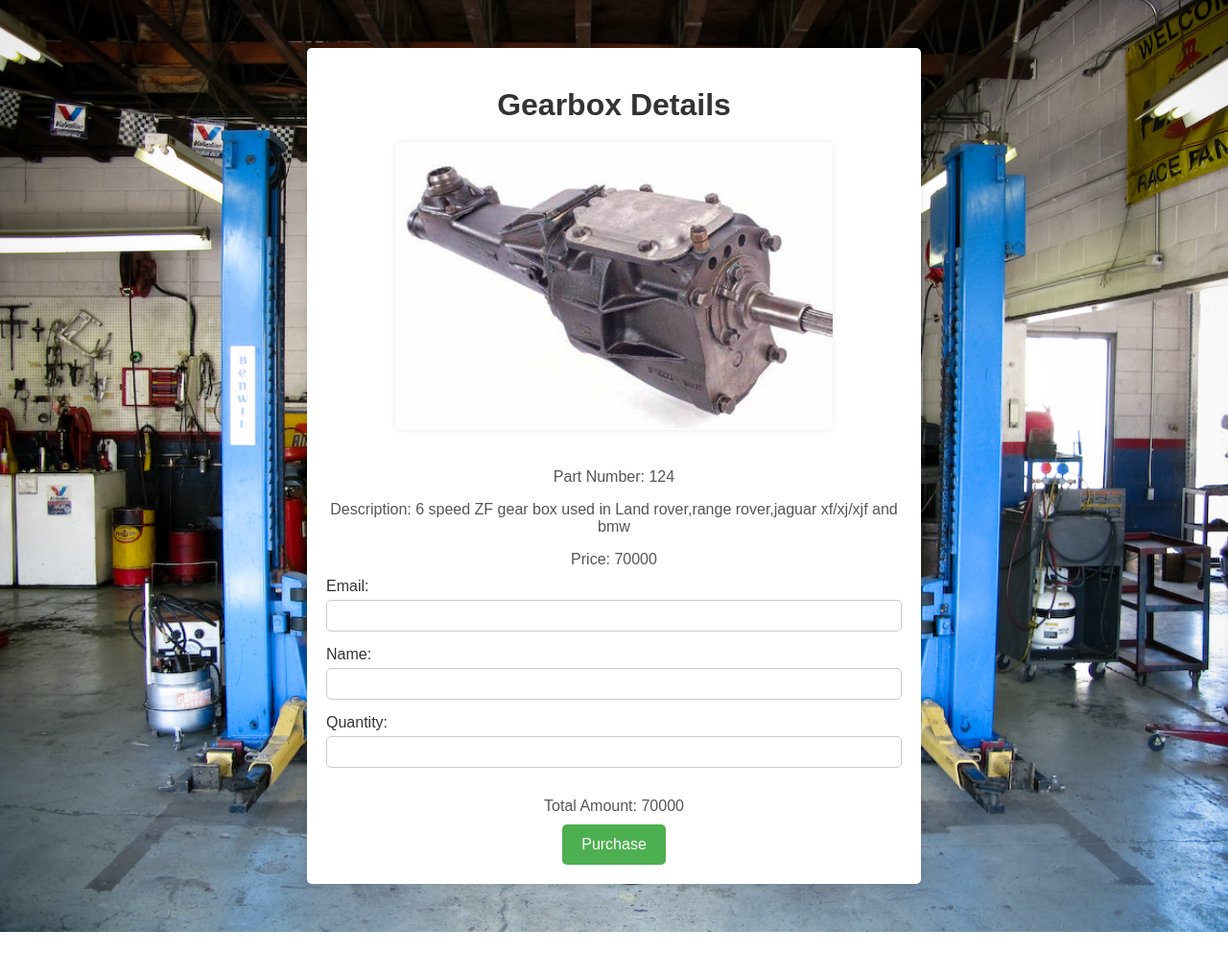
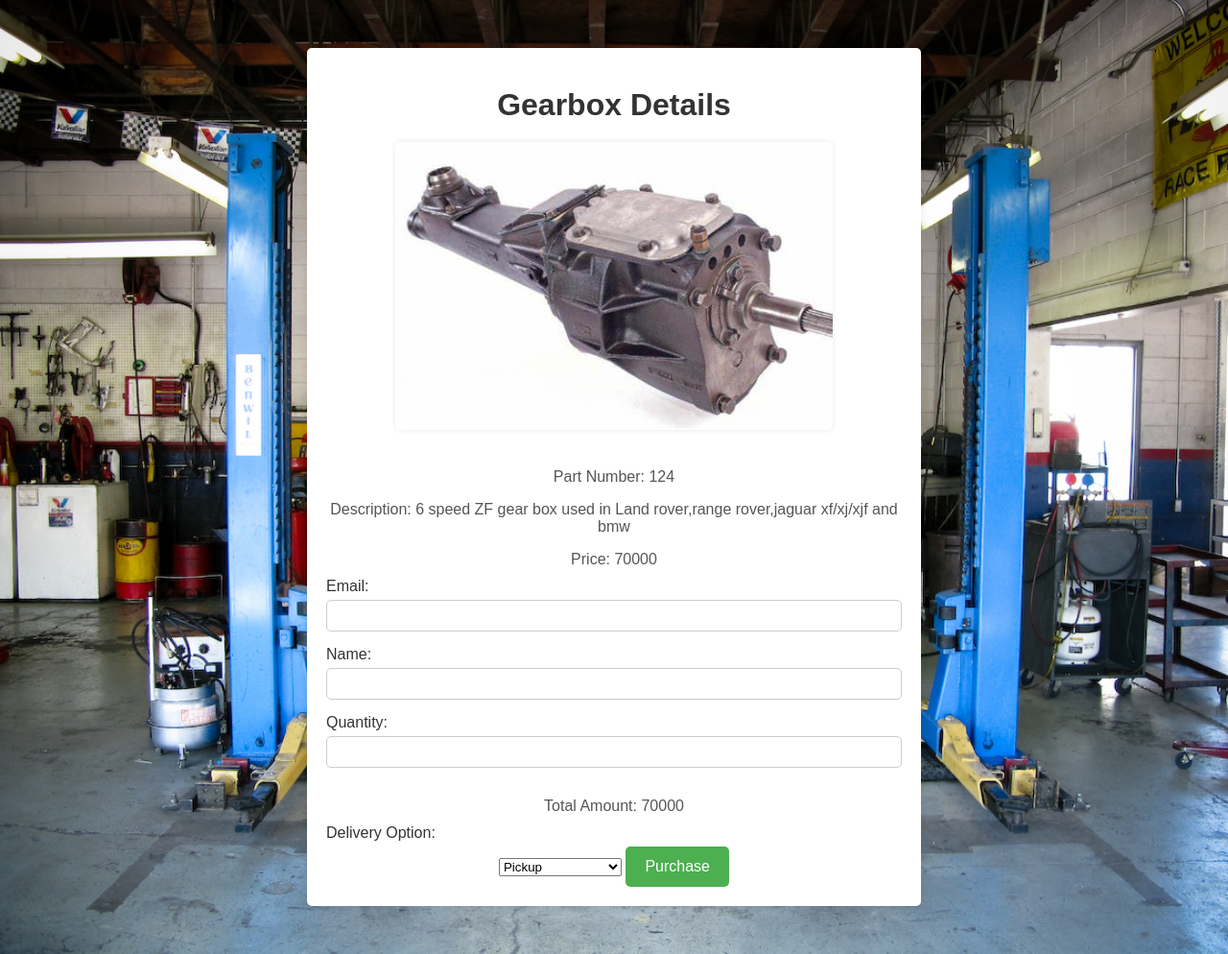
Before and after one commit to SydneyWamalwa/findspares, a Flask app: page /part-details/1 in a window 1280 px wide. Shown: the whole page at 96% size. Before the commit the page ends 971 px from the top, so only its background shows below. Run offline with Flask 2, Linux system fonts and the light colour scheme; a user stored in the database is signed in; data comes from the database, SQL or seed files in the repository; some libraries are stand-ins or nearby versions.

Commit message:
delivery details added

```diff
--- a/app.py
+++ b/app.py
@@ -72,9 +72,14 @@ try:
         order_date TIMESTAMP DEFAULT CURRENT_TIMESTAMP,
         payment_reference TEXT,
         payment_amount INTEGER,
+        delivery_option TEXT,
+        delivery_address TEXT,
+        delivery_city TEXT,
+        delivery_zip_code TEXT,
         FOREIGN KEY (part_id) REFERENCES Parts(id)
     )
 ''')
+
 
 
     connection.commit()
@@ -390,6 +395,12 @@ def store_data():
             amount = request.form.get('totalAmount')
             payment_reference = request.form.get('payment_reference')
 
+            # Retrieve delivery details from the request form
+            delivery_option = request.form.get('deliveryOption')
+            delivery_address = request.form.get('deliveryAddress')
+            delivery_city = request.form.get('deliveryCity')
+            delivery_zip_code = request.form.get('deliveryZipCode')
+
 
 
 # Proceed with Paystack payment
@@ -403,13 +414,15 @@ def store_data():
                 if part:
                     # Insert the order details into the Orders table
                     cursor.execute('''
-                        INSERT INTO Orders (part_id, quantity, customer_email, customer_name, payment_amount, payment_reference)
-                        VALUES (?, ?, ?, ?, ?, ?)
-                    ''', (part[0], quantity, email, name, amount, payment_reference))
+                        INSERT INTO Orders (part_id, quantity, customer_email, customer_name, payment_amount, payment_reference,
+                                           delivery_option, delivery_address, delivery_city, delivery_zip_code)
+                        VALUES (?, ?, ?, ?, ?, ?, ?, ?, ?, ?)
+                    ''', (part[0], quantity, email, name, amount, payment_reference, delivery_option,
+                          delivery_address, delivery_city, delivery_zip_code))
                     connection.commit()
 
                     # Send email to the user with purchase information
-                    send_purchase_email(email, name, part, quantity, amount, payment_reference)
+                    send_purchase_email(email, name, part, quantity, amount, payment_reference, delivery_option, delivery_address, delivery_city, delivery_zip_code)
 
                     # Return a success response
                     return jsonify({'status': 'success'})
@@ -419,9 +432,8 @@ def store_data():
         return jsonify({'status': 'error', 'message': f'Error: {e}'})
 
     return jsonify({'status': 'error', 'message': 'Invalid request'})
-
 # Function to send purchase confirmation email
-def send_purchase_email(email, name, part, quantity, amount, payment_reference):
+def send_purchase_email(email, name, part, quantity, amount, payment_reference, delivery_option, delivery_address, delivery_city, delivery_zip_code):
     subject = 'Purchase Confirmation'
     body = f'''
     Hello {name},
@@ -434,6 +446,12 @@ def send_purchase_email(email, name, part, quantity, amount, payment_reference):
     Quantity: {quantity}
     Total Amount: {amount}
     Payment Reference: {payment_reference}
+
+    Delivery Information:
+    Delivery Option: {delivery_option}
+    Delivery Address: {delivery_address}
+    Delivery City: {delivery_city}
+    Zip Code: {delivery_zip_code}
 
     If you have any questions, feel free to contact us.
 
--- a/templates/part-details.html
+++ b/templates/part-details.html
@@ -82,6 +82,12 @@
         <p>Description: {{ part[4] }}</p>
         <p>Price: {{ part[8] }}</p>
 
+
+        <div id="confirmationMessage" style="display: none;">
+            <h2>Order Placed Successfully!</h2>
+            <p>Thank you for using FindMySpares.com .Please Check your email address for confirmation.</p>
+        </div>
+
         <form id="paymentForm" action="/store_data" method="post">
             <label for="email">Email:</label>
             <input type="email" id="email" name="email">
@@ -97,9 +103,74 @@
             <!-- Display the total amount dynamically -->
             <p>Total Amount: <span id="totalAmount">{{ part[8] }}</span></p>
 
+            <!-- Option for pickup or doorstep delivery -->
+            <label for="deliveryOption">Delivery Option:</label>
+            <select id="deliveryOption" name="deliveryOption" onchange="toggleAddressFields()">
+                <option value="pickup">Pickup</option>
+                <option value="doorstep">Doorstep Delivery</option>
+            </select>
+
+            <!-- Address fields (hidden by default) -->
+            <div id="addressFields" style="display: none;">
+                <label for="address">Address:</label>
+                <input type="text" id="address" name="address">
+
+                <label for="city">City:</label>
+                <input type="text" id="city" name="city">
+
+                <label for="zipCode">Zip Code:</label>
+                <input type="text" id="zipCode" name="zipCode">
+            </div>
+
             <!-- Change the button type to "button" and add an ID -->
-            <button type="button" id="purchaseButton">Purchase</button>
+            <button type="button" id="purchaseButton" onclick="validateAndPurchase()">Purchase</button>
         </form>
+
+        <script>
+            function toggleAddressFields() {
+                var deliveryOption = document.getElementById('deliveryOption').value;
+                var addressFields = document.getElementById('addressFields');
+
+                // Show address fields if doorstep delivery is selected, hide otherwise
+                addressFields.style.display = deliveryOption === 'doorstep' ? 'block' : 'none';
+            }
+
+            function validateAndPurchase() {
+                // Validate other fields if needed
+                var email = document.getElementById('email').value;
+                var name = document.getElementById('name').value;
+                var quantity = document.getElementById('quantity').value;
+
+                // Validate delivery option
+                var deliveryOption = document.getElementById('deliveryOption').value;
+                if (deliveryOption === 'doorstep') {
+                    // Validate address fields if doorstep delivery is selected
+                    var address = document.getElementById('address').value;
+                    var city = document.getElementById('city').value;
+                    var zipCode = document.getElementById('zipCode').value;
+
+                    if (!address || !city || !zipCode) {
+                        alert('Please fill in all address fields for doorstep delivery.');
+                        return;
+                    }
+                }
+
+                // Proceed with the purchase
+                var purchaseButton = document.getElementById('purchaseButton');
+                purchaseButton.disabled = true;
+
+                // Display the confirmation message
+                var confirmationMessage = document.getElementById('confirmationMessage');
+                confirmationMessage.style.display = 'block';
+
+                // Set the payment reference in the confirmation message
+                var paymentReferenceConfirmation = document.getElementById('paymentReferenceConfirmation');
+                paymentReferenceConfirmation.innerText = paymentReference;
+
+                // Continue with the rest of your purchase logic...
+            }
+        </script>
+
     </div>
 
     <script src="https://js.paystack.co/v1/inline.js"></script>
@@ -185,11 +256,23 @@
         function submitBookingDetails() {
     var xhr = new XMLHttpRequest();
     var url = '/store_data';
+
+    // Retrieve delivery option and address details
+    var deliveryOption = document.getElementById('deliveryOption').value;
+    var deliveryAddress = document.getElementById('address').value;
+    var deliveryCity = document.getElementById('city').value;
+    var deliveryZipCode = document.getElementById('zipCode').value;
+
+    // Encode all parameters
     var params = 'email=' + encodeURIComponent(document.getElementById('email').value)
         + '&name=' + encodeURIComponent(document.getElementById('name').value)
         + '&payment_reference=' + encodeURIComponent(paymentReference)
         + '&totalAmount=' + encodeURIComponent(document.getElementById('totalAmount').innerText)
-        + '&quantity=' + encodeURIComponent(document.getElementById('quantity').value);
+        + '&quantity=' + encodeURIComponent(document.getElementById('quantity').value)
+        + '&deliveryOption=' + encodeURIComponent(deliveryOption)
+        + '&deliveryAddress=' + encodeURIComponent(deliveryAddress)
+        + '&deliveryCity=' + encodeURIComponent(deliveryCity)
+        + '&deliveryZipCode=' + encodeURIComponent(deliveryZipCode);
 
     xhr.open('POST', url, true);
     xhr.setRequestHeader('Content-type', 'application/x-www-form-urlencoded');
```
Also changed, not shown: spares.db, 1 other file.
